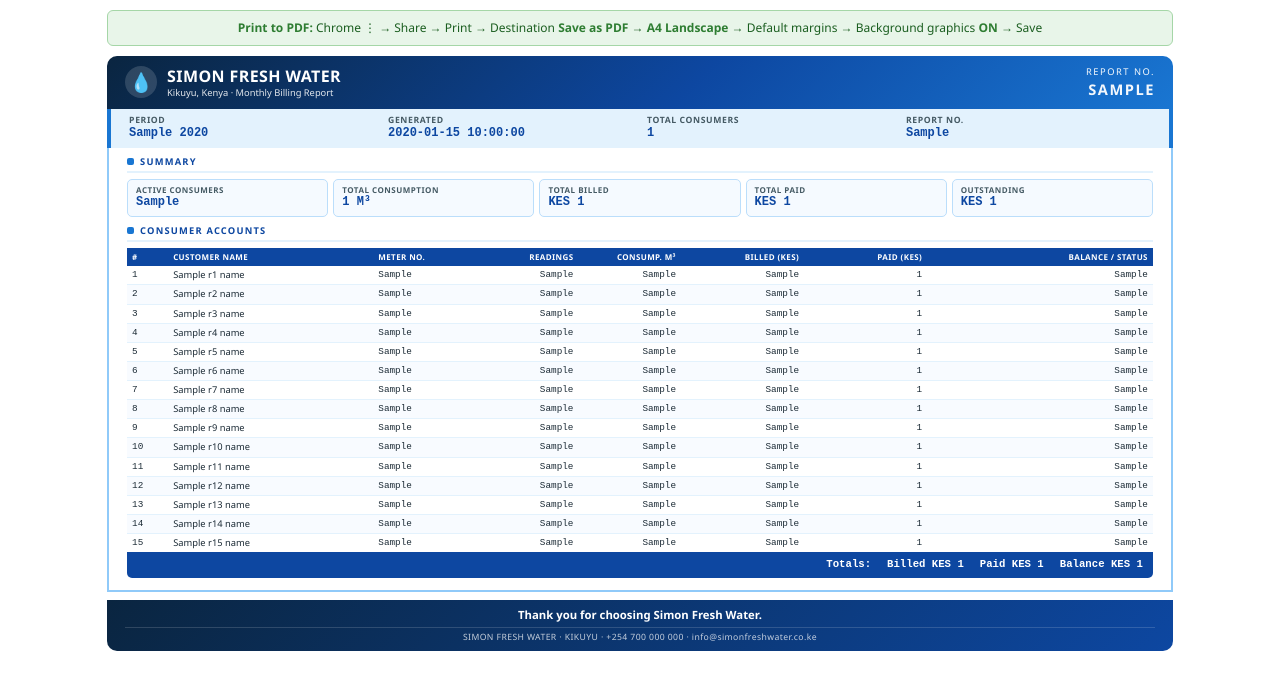
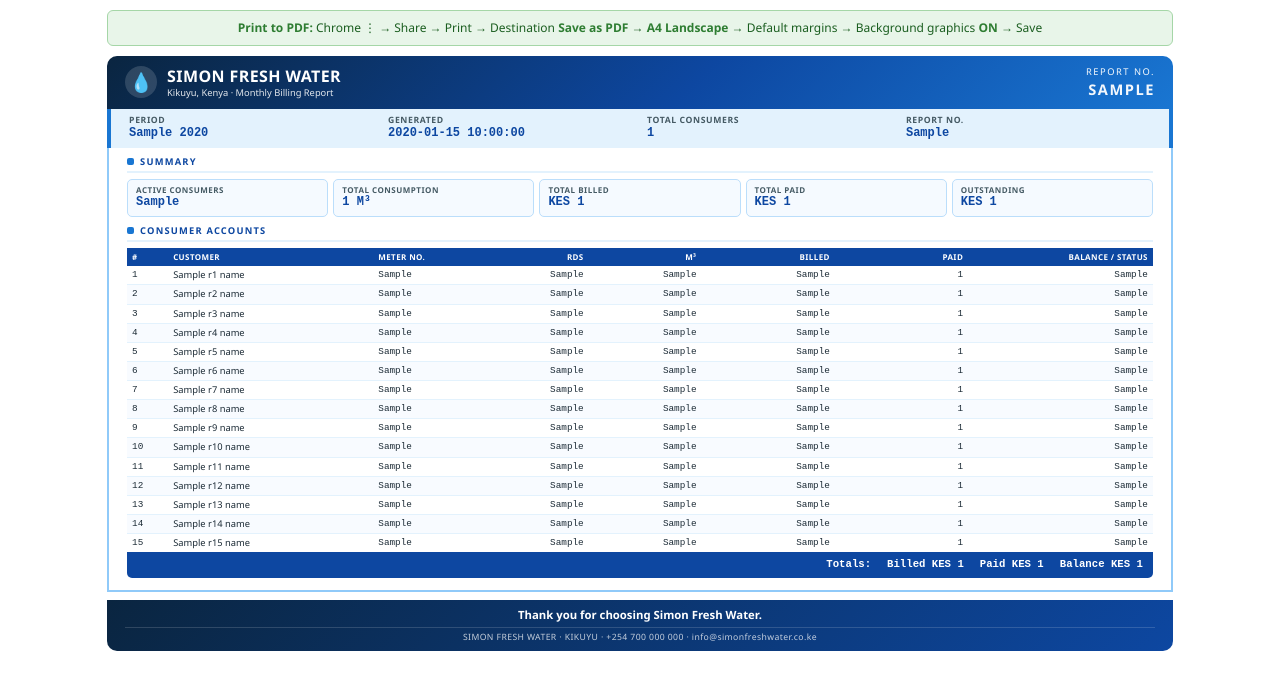
Before and after one commit to Frednn1/simon-freshwater, a Flask app: template templates/SimonWater_ReportTemplate.html in a window 1280 px wide. Shown: the top 690 px of the page. Run offline with Flask 3, Linux system fonts and the light colour scheme; the template is opened without the code that fills it: most values are stand-ins (such as "Sample title", 1, 10 or a date in 2020).

Commit message:
Reports: shorten report placeholders (fix CSS ellipsis truncation)

```diff
--- a/templates/SimonWater_ReportTemplate.html
+++ b/templates/SimonWater_ReportTemplate.html
@@ -18,7 +18,6 @@
   }
   .report { max-width: 282mm; margin: 0 auto; }
 
-  /* Header */
   .r-header {
     background: linear-gradient(135deg, #0a2540 0%, #0d47a1 55%, #1976d2 100%);
     color: #fff;
@@ -38,7 +37,6 @@
   .r-tag strong { display: block; font-size: 11pt; letter-spacing: 1.5px;
                   margin-top: 2px; }
 
-  /* Meta band */
   .r-meta {
     background: #e3f2fd;
     border-left: 4px solid #1976d2; border-right: 4px solid #1976d2;
@@ -52,7 +50,6 @@
   .r-meta .value { font-size: 9pt; font-weight: 700; color: #0d47a1;
                    font-family: 'Courier New', monospace; }
 
-  /* Body */
   .r-body {
     border: 2px solid #90caf9; border-top: none;
     padding: 8px 18px 12px;
@@ -70,7 +67,6 @@
     background: #1976d2; border-radius: 2px;
   }
 
-  /* Summary strip */
   .r-summary {
     display: grid; grid-template-columns: repeat(5, 1fr);
     gap: 5px; margin-bottom: 8px;
@@ -88,7 +84,6 @@
     font-family: 'Courier New', monospace;
   }
 
-  /* Data table */
   table.r-data {
     width: 100%; border-collapse: collapse; font-size: 7pt;
     table-layout: fixed;
@@ -104,35 +99,22 @@
     border-bottom: 1px solid #e3f2fd;
     font-family: 'Courier New', monospace;
     color: #1c2b36;
-    overflow: hidden; text-overflow: ellipsis;
     white-space: nowrap;
   }
   table.r-data tbody tr:nth-child(even) td { background: #f8fbff; }
   table.r-data tbody td.right { text-align: right; }
   table.r-data tbody td.name { font-family: 'Segoe UI', Arial, sans-serif; }
 
-  /* Column widths (8 columns) */
+  /* 8-column widths */
   table.r-data th:nth-child(1), td:nth-child(1) { width: 4%; }
   table.r-data th:nth-child(2), td:nth-child(2) { width: 20%; }
-  table.r-data th:nth-child(3), td:nth-child(3) { width: 12%; }
+  table.r-data th:nth-child(3), td:nth-child(3) { width: 13%; }
   table.r-data th:nth-child(4), td:nth-child(4) { width: 8%; }
-  table.r-data th:nth-child(5), td:nth-child(5) { width: 10%; }
-  table.r-data th:nth-child(6), td:nth-child(6) { width: 12%; }
-  table.r-data th:nth-child(7), td:nth-child(7) { width: 12%; }
-  table.r-data th:nth-child(8), td:nth-child(8) { width: 22%; }
+  table.r-data th:nth-child(5), td:nth-child(5) { width: 11%; }
+  table.r-data th:nth-child(6), td:nth-child(6) { width: 13%; }
+  table.r-data th:nth-child(7), td:nth-child(7) { width: 13%; }
+  table.r-data th:nth-child(8), td:nth-child(8) { width: 18%; }
 
-  .r-status {
-    display: inline-block; padding: 1px 5px; border-radius: 3px;
-    font-size: 6pt; font-weight: 700; letter-spacing: .3px;
-    font-family: 'Segoe UI', Arial, sans-serif;
-    background: #eef1f5; color: #455a64;
-  }
-  .r-status.due       { background: #fff8e1; color: #f57c00; }
-  .r-status.overdue   { background: #fdecea; color: #c62828; }
-  .r-status.cleared   { background: #e8f5e9; color: #2e7d32; }
-  .r-status.prepaid   { background: #e0f7fa; color: #00acc1; }
-
-  /* Totals row */
   .r-totals {
     background: #0d47a1; color: #fff;
     padding: 6px 10px; display: flex; justify-content: flex-end;
@@ -141,7 +123,6 @@
     font-family: 'Courier New', monospace;
   }
 
-  /* Footer */
   .r-footer {
     background: linear-gradient(135deg, #0a2540, #0d47a1);
     color: #fff; border-radius: 0 0 10px 10px;
@@ -164,6 +145,10 @@
   .ph { color: #1976d2; font-family: 'Courier New', monospace;
         font-weight: 700; background: #e3f2fd; padding: 0 2px;
         border-radius: 2px; font-size: 6.5pt; }
+
+  /* In the data table, placeholder chips shrink and don't wrap */
+  table.r-data .ph { padding: 0; background: transparent;
+                     font-size: 6pt; font-weight: 600; color: #0d47a1; }
 </style>
 </head>
 <body>
@@ -239,31 +224,31 @@
         <thead>
           <tr>
             <th>#</th>
-            <th>Customer Name</th>
+            <th>Customer</th>
             <th>Meter No.</th>
-            <th class="right">Readings</th>
-            <th class="right">Consump. M³</th>
-            <th class="right">Billed (KES)</th>
-            <th class="right">Paid (KES)</th>
+            <th class="right">Rds</th>
+            <th class="right">M³</th>
+            <th class="right">Billed</th>
+            <th class="right">Paid</th>
             <th class="right">Balance / Status</th>
           </tr>
         </thead>
         <tbody>
-          <tr><td>1</td><td class="name">{{r1_name}}</td><td>{{r1_meter}}</td><td class="right">{{r1_readings}}</td><td class="right">{{r1_consumption}}</td><td class="right">{{r1_billed}}</td><td class="right">{{r1_paid}}</td><td class="right">{{r1_bal}}</td></tr>
-          <tr><td>2</td><td class="name">{{r2_name}}</td><td>{{r2_meter}}</td><td class="right">{{r2_readings}}</td><td class="right">{{r2_consumption}}</td><td class="right">{{r2_billed}}</td><td class="right">{{r2_paid}}</td><td class="right">{{r2_bal}}</td></tr>
-          <tr><td>3</td><td class="name">{{r3_name}}</td><td>{{r3_meter}}</td><td class="right">{{r3_readings}}</td><td class="right">{{r3_consumption}}</td><td class="right">{{r3_billed}}</td><td class="right">{{r3_paid}}</td><td class="right">{{r3_bal}}</td></tr>
-          <tr><td>4</td><td class="name">{{r4_name}}</td><td>{{r4_meter}}</td><td class="right">{{r4_readings}}</td><td class="right">{{r4_consumption}}</td><td class="right">{{r4_billed}}</td><td class="right">{{r4_paid}}</td><td class="right">{{r4_bal}}</td></tr>
-          <tr><td>5</td><td class="name">{{r5_name}}</td><td>{{r5_meter}}</td><td class="right">{{r5_readings}}</td><td class="right">{{r5_consumption}}</td><td class="right">{{r5_billed}}</td><td class="right">{{r5_paid}}</td><td class="right">{{r5_bal}}</td></tr>
-          <tr><td>6</td><td class="name">{{r6_name}}</td><td>{{r6_meter}}</td><td class="right">{{r6_readings}}</td><td class="right">{{r6_consumption}}</td><td class="right">{{r6_billed}}</td><td class="right">{{r6_paid}}</td><td class="right">{{r6_bal}}</td></tr>
-          <tr><td>7</td><td class="name">{{r7_name}}</td><td>{{r7_meter}}</td><td class="right">{{r7_readings}}</td><td class="right">{{r7_consumption}}</td><td class="right">{{r7_billed}}</td><td class="right">{{r7_paid}}</td><td class="right">{{r7_bal}}</td></tr>
-          <tr><td>8</td><td class="name">{{r8_name}}</td><td>{{r8_meter}}</td><td class="right">{{r8_readings}}</td><td class="right">{{r8_consumption}}</td><td class="right">{{r8_billed}}</td><td class="right">{{r8_paid}}</td><td class="right">{{r8_bal}}</td></tr>
-          <tr><td>9</td><td class="name">{{r9_name}}</td><td>{{r9_meter}}</td><td class="right">{{r9_readings}}</td><td class="right">{{r9_consumption}}</td><td class="right">{{r9_billed}}</td><td class="right">{{r9_paid}}</td><td class="right">{{r9_bal}}</td></tr>
-          <tr><td>10</td><td class="name">{{r10_name}}</td><td>{{r10_meter}}</td><td class="right">{{r10_readings}}</td><td class="right">{{r10_consumption}}</td><td class="right">{{r10_billed}}</td><td class="right">{{r10_paid}}</td><td class="right">{{r10_bal}}</td></tr>
-          <tr><td>11</td><td class="name">{{r11_name}}</td><td>{{r11_meter}}</td><td class="right">{{r11_readings}}</td><td class="right">{{r11_consumption}}</td><td class="right">{{r11_billed}}</td><td class="right">{{r11_paid}}</td><td class="right">{{r11_bal}}</td></tr>
-          <tr><td>12</td><td class="name">{{r12_name}}</td><td>{{r12_meter}}</td><td class="right">{{r12_readings}}</td><td class="right">{{r12_consumption}}</td><td class="right">{{r12_billed}}</td><td class="right">{{r12_paid}}</td><td class="right">{{r12_bal}}</td></tr>
-          <tr><td>13</td><td class="name">{{r13_name}}</td><td>{{r13_meter}}</td><td class="right">{{r13_readings}}</td><td class="right">{{r13_consumption}}</td><td class="right">{{r13_billed}}</td><td class="right">{{r13_paid}}</td><td class="right">{{r13_bal}}</td></tr>
-          <tr><td>14</td><td class="name">{{r14_name}}</td><td>{{r14_meter}}</td><td class="right">{{r14_readings}}</td><td class="right">{{r14_consumption}}</td><td class="right">{{r14_billed}}</td><td class="right">{{r14_paid}}</td><td class="right">{{r14_bal}}</td></tr>
-          <tr><td>15</td><td class="name">{{r15_name}}</td><td>{{r15_meter}}</td><td class="right">{{r15_readings}}</td><td class="right">{{r15_consumption}}</td><td class="right">{{r15_billed}}</td><td class="right">{{r15_paid}}</td><td class="right">{{r15_bal}}</td></tr>
+          <tr><td>1</td><td class="name">{{r1_name}}</td><td>{{r1_meter}}</td><td class="right">{{r1_cnt}}</td><td class="right">{{r1_cm3}}</td><td class="right">{{r1_amt}}</td><td class="right">{{r1_paid}}</td><td class="right">{{r1_bal}}</td></tr>
+          <tr><td>2</td><td class="name">{{r2_name}}</td><td>{{r2_meter}}</td><td class="right">{{r2_cnt}}</td><td class="right">{{r2_cm3}}</td><td class="right">{{r2_amt}}</td><td class="right">{{r2_paid}}</td><td class="right">{{r2_bal}}</td></tr>
+          <tr><td>3</td><td class="name">{{r3_name}}</td><td>{{r3_meter}}</td><td class="right">{{r3_cnt}}</td><td class="right">{{r3_cm3}}</td><td class="right">{{r3_amt}}</td><td class="right">{{r3_paid}}</td><td class="right">{{r3_bal}}</td></tr>
+          <tr><td>4</td><td class="name">{{r4_name}}</td><td>{{r4_meter}}</td><td class="right">{{r4_cnt}}</td><td class="right">{{r4_cm3}}</td><td class="right">{{r4_amt}}</td><td class="right">{{r4_paid}}</td><td class="right">{{r4_bal}}</td></tr>
+          <tr><td>5</td><td class="name">{{r5_name}}</td><td>{{r5_meter}}</td><td class="right">{{r5_cnt}}</td><td class="right">{{r5_cm3}}</td><td class="right">{{r5_amt}}</td><td class="right">{{r5_paid}}</td><td class="right">{{r5_bal}}</td></tr>
+          <tr><td>6</td><td class="name">{{r6_name}}</td><td>{{r6_meter}}</td><td class="right">{{r6_cnt}}</td><td class="right">{{r6_cm3}}</td><td class="right">{{r6_amt}}</td><td class="right">{{r6_paid}}</td><td class="right">{{r6_bal}}</td></tr>
+          <tr><td>7</td><td class="name">{{r7_name}}</td><td>{{r7_meter}}</td><td class="right">{{r7_cnt}}</td><td class="right">{{r7_cm3}}</td><td class="right">{{r7_amt}}</td><td class="right">{{r7_paid}}</td><td class="right">{{r7_bal}}</td></tr>
+          <tr><td>8</td><td class="name">{{r8_name}}</td><td>{{r8_meter}}</td><td class="right">{{r8_cnt}}</td><td class="right">{{r8_cm3}}</td><td class="right">{{r8_amt}}</td><td class="right">{{r8_paid}}</td><td class="right">{{r8_bal}}</td></tr>
+          <tr><td>9</td><td class="name">{{r9_name}}</td><td>{{r9_meter}}</td><td class="right">{{r9_cnt}}</td><td class="right">{{r9_cm3}}</td><td class="right">{{r9_amt}}</td><td class="right">{{r9_paid}}</td><td class="right">{{r9_bal}}</td></tr>
+          <tr><td>10</td><td class="name">{{r10_name}}</td><td>{{r10_meter}}</td><td class="right">{{r10_cnt}}</td><td class="right">{{r10_cm3}}</td><td class="right">{{r10_amt}}</td><td class="right">{{r10_paid}}</td><td class="right">{{r10_bal}}</td></tr>
+          <tr><td>11</td><td class="name">{{r11_name}}</td><td>{{r11_meter}}</td><td class="right">{{r11_cnt}}</td><td class="right">{{r11_cm3}}</td><td class="right">{{r11_amt}}</td><td class="right">{{r11_paid}}</td><td class="right">{{r11_bal}}</td></tr>
+          <tr><td>12</td><td class="name">{{r12_name}}</td><td>{{r12_meter}}</td><td class="right">{{r12_cnt}}</td><td class="right">{{r12_cm3}}</td><td class="right">{{r12_amt}}</td><td class="right">{{r12_paid}}</td><td class="right">{{r12_bal}}</td></tr>
+          <tr><td>13</td><td class="name">{{r13_name}}</td><td>{{r13_meter}}</td><td class="right">{{r13_cnt}}</td><td class="right">{{r13_cm3}}</td><td class="right">{{r13_amt}}</td><td class="right">{{r13_paid}}</td><td class="right">{{r13_bal}}</td></tr>
+          <tr><td>14</td><td class="name">{{r14_name}}</td><td>{{r14_meter}}</td><td class="right">{{r14_cnt}}</td><td class="right">{{r14_cm3}}</td><td class="right">{{r14_amt}}</td><td class="right">{{r14_paid}}</td><td class="right">{{r14_bal}}</td></tr>
+          <tr><td>15</td><td class="name">{{r15_name}}</td><td>{{r15_meter}}</td><td class="right">{{r15_cnt}}</td><td class="right">{{r15_cm3}}</td><td class="right">{{r15_amt}}</td><td class="right">{{r15_paid}}</td><td class="right">{{r15_bal}}</td></tr>
         </tbody>
       </table>
       <div class="r-totals">
```
